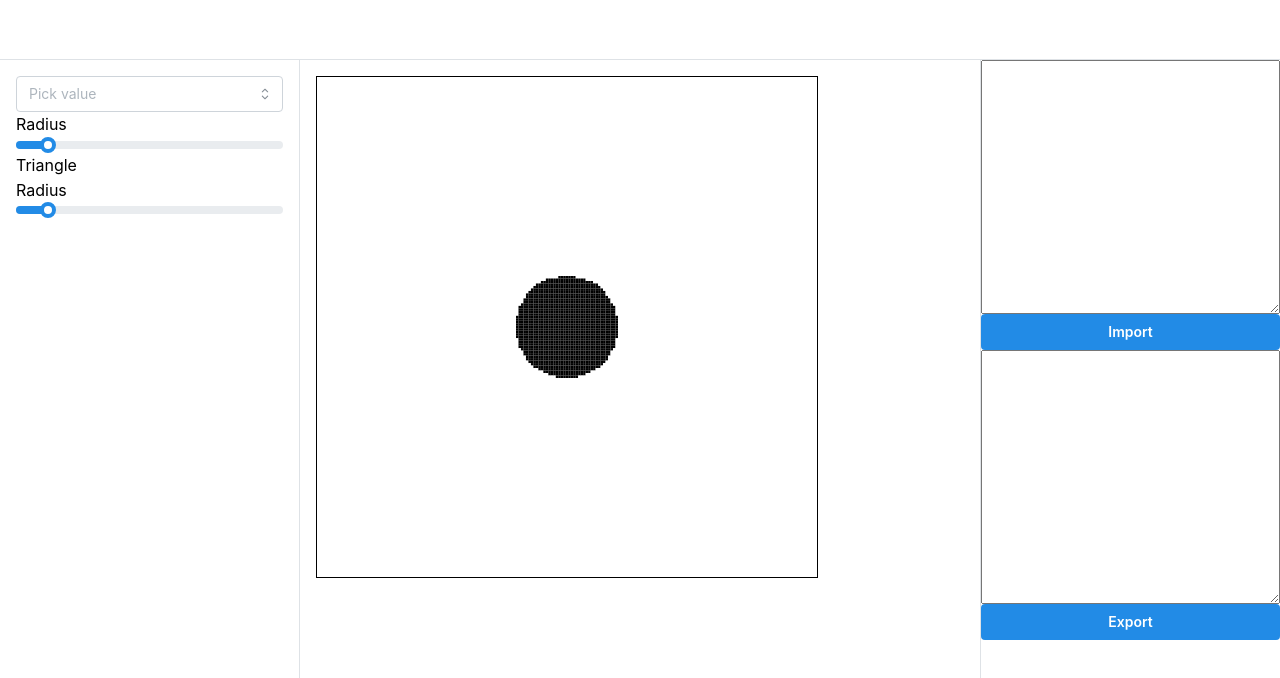
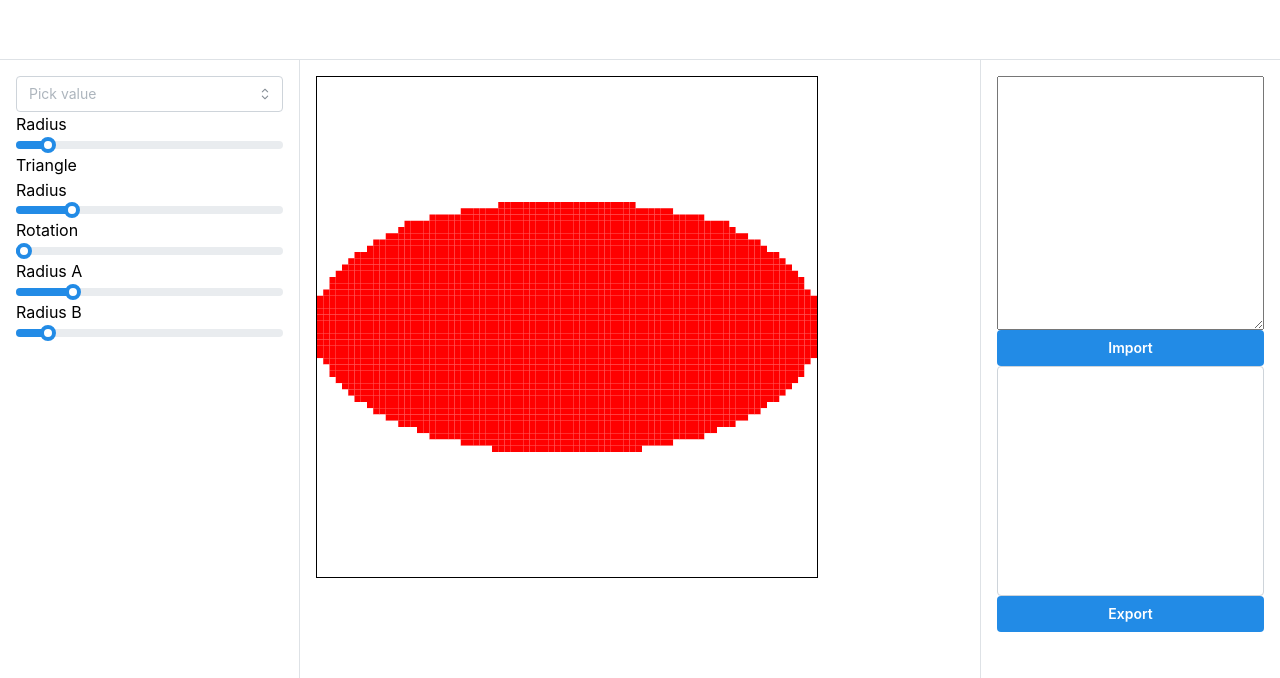
Before and after one commit to maikonas/factorio-svg-blueprints, a React (Vite) app: page / in a window 1280 px wide. Shown: the top 678 px of the page. Built offline with nearby package versions, Linux system fonts and the light colour scheme.

Commit message:
Ellipse shape added

```diff
--- a/src/App.tsx
+++ b/src/App.tsx
@@ -1,11 +1,14 @@
 import '@mantine/core/styles.css';
 import { AppShell, MantineProvider, Combobox, Input, InputBase, Button } from '@mantine/core';
-import { GlyphProvider } from '~GlyphProvider';
+import { GlyphProvider, useGlyph } from '~GlyphProvider';
 import { BlueprintCanvas } from '~BlueprintCanvas';
 import { Circle } from '~components/Circle';
 import { Triangle } from '~components/Triangle';
+import { Ellipse } from '~components/Ellipse';
+import { ExportBlueprint } from '~ExportBlueprint';
 
 const App = () => {
+  const {glyph, setGlyph} = useGlyph();
 
   const options = ['circle', 'triangle'].map((item) => (
     <Combobox.Option value={item} key={item}>
@@ -13,8 +16,7 @@ const App = () => {
     </Combobox.Option>
   ));
 
-  const exportData = () => {
-    console.log('exporting data');
+  const importData = () => {
   }
 
   return (
@@ -50,25 +52,17 @@ const App = () => {
                 <Combobox.Options>{options}</Combobox.Options>
               </Combobox.Dropdown>
             </Combobox>
-
             <Circle/>
             <Triangle/>
-            {/* <CircleProvider>
-              <CircleUI/>
-            </CircleProvider> */}
-            {/* <TriangleProvider>
-              <TriangleUI/>
-            </TriangleProvider> */}
-
+            <Ellipse/>
           </AppShell.Navbar>
           <AppShell.Main>
             <BlueprintCanvas/>
           </AppShell.Main>
-          <AppShell.Aside>
+          <AppShell.Aside p="md">
             <textarea rows={10}></textarea>
-            <Button>Import</Button>
-            <textarea rows={10}></textarea>
-            <Button onClick={exportData}>Export</Button>
+            <Button onClick={importData} >Import</Button>
+            <ExportBlueprint/>
           </AppShell.Aside>
         </AppShell>
       </GlyphProvider>
--- a/src/BlueprintCanvas.tsx
+++ b/src/BlueprintCanvas.tsx
@@ -22,14 +22,17 @@ const BlueprintCanvas = () => {
             if (fill == 0) {
                 ctx.fillStyle = 'white';
             } else {
-                ctx.fillStyle = 'black';
+                ctx.fillStyle = `rgb(${glyph.data[index+0]}, ${glyph.data[index+1]}, ${glyph.data[index+2]})`;
             }
             ctx.fillRect(
               (x - glyph.width/2)*ratio + ctx.canvas.width/2,
               (y - glyph.height/2)*ratio + ctx.canvas.height/2,
-              ratio, ratio);
+              ratio,
+              ratio
+            );
           }
         }
+        //ctx.putImageData(glyph, 0, 0);
       }
     }
   }, [glyph])
--- /dev/null
+++ b/src/ExportBlueprint.tsx
@@ -0,0 +1,26 @@
+import { Button, Textarea } from "@mantine/core";
+import { useRef } from "react";
+import { useGlyph } from "~GlyphProvider";
+import { exportBlueprint, generateBlueprintObject } from "~utils";
+
+const ExportBlueprint = () => {
+  const exportArea = useRef<HTMLTextAreaElement>(null);
+  const {glyph, setGlyph} = useGlyph();
+
+  const exportData = () => {
+    console.log(glyph);
+    if (glyph) {
+      const obj = generateBlueprintObject(glyph);
+      exportArea.current!.value = exportBlueprint(obj)
+    }
+  }
+
+  return (
+    <>
+      <Textarea ref={exportArea} rows={10}/>
+      <Button onClick={exportData}>Export</Button>
+    </>
+  );
+}
+
+export { ExportBlueprint }
--- a/src/components/Circle.tsx
+++ b/src/components/Circle.tsx
@@ -1,5 +1,5 @@
 import { Slider } from '@mantine/core';
-import { createContext, useState, useEffect } from 'react';
+import { useState, useEffect } from 'react';
 import { useGlyph } from '~GlyphProvider';
 import { drawCanvas } from '~utils';
 
@@ -22,11 +22,11 @@ const Circle = () => {
 
   useEffect(() => {
     const imageData = drawCanvas((ctx) => {
-      ctx.beginPath();
-      ctx.arc(ctx.canvas.width / 2, ctx.canvas.height / 2, settings.radius, 0, Math.PI * 2);
-      ctx.fillStyle = 'black';
+      ctx.strokeStyle = 'black';
+      ctx.arc(0, 0, settings.radius, 0, Math.PI * 2);
+      ctx.stroke();
       ctx.fill();
-    });
+    }, 2*settings.radius, 2*settings.radius);
     imageData && setGlyph(imageData);
   }, [settings]);
 
--- /dev/null
+++ b/src/components/Ellipse.tsx
@@ -0,0 +1,54 @@
+import { Slider } from '@mantine/core';
+import { useState, useEffect } from 'react';
+import { useGlyph } from '~GlyphProvider';
+import { drawCanvas } from '~utils';
+
+type EllipseSettings = {
+  radiusA: number;
+  radiusB: number;
+}
+
+const Ellipse = () => {
+  const [settings, setSettings] = useState<EllipseSettings>({ radiusA: 40, radiusB: 20 });
+  const { glyph, setGlyph } = useGlyph();
+  const [radiusValueA, setRadiusAValue] = useState<number>(settings.radiusA);
+  const [radiusValueB, setRadiusBValue] = useState<number>(settings.radiusB);
+
+  const commitRadiusA = (radiusA: number) => {
+    setSettings((prev) => ({ ...prev, radiusA }));
+  }
+
+  const commitRadiusB = (radiusB: number) => {
+    setSettings((prev) => ({ ...prev, radiusB }));
+  }
+
+  const radiusAChange = (radius: number) => {
+    setRadiusAValue(radius);
+  }
+
+  const radiusBChange = (radius: number) => {
+    setRadiusBValue(radius);
+  }
+
+  useEffect(() => {
+    let width = settings.radiusA > settings.radiusB ? settings.radiusA : settings.radiusB;
+
+    const imageData = drawCanvas((ctx) => {
+      ctx.ellipse(0, 0, settings.radiusA, settings.radiusB, 0, 0, Math.PI * 2);
+      ctx.strokeStyle = 'gray';
+      ctx.stroke
+      ctx.fill();
+    }, 2*width, 2*width);
+    imageData && setGlyph(imageData);
+  }, [settings]);
+
+  return (
+    <div>
+      Radius A
+      <Slider min={1} max={200} value={radiusValueA} onChangeEnd={commitRadiusA} onChange={radiusAChange}/>
+      Radius B
+      <Slider min={1} max={200} value={radiusValueB} onChangeEnd={commitRadiusB} onChange={radiusBChange}/>
+    </div>
+  );
+}
+export { Ellipse }
--- a/src/components/Triangle.tsx
+++ b/src/components/Triangle.tsx
@@ -1,52 +1,60 @@
 import { Slider } from '@mantine/core';
-import { createContext, useState, useContext, useMemo } from 'react';
+import { useState, useEffect } from 'react';
 import { useGlyph } from '~GlyphProvider';
+import { drawCanvas } from '~utils';
 
 type TriangleSettings = {
   radius: number;
+  rotation: number;
 }
 
 const Triangle = () => {
-  const [settings, setSettings] = useState<TriangleSettings>({ radius: 20 });
+  const [settings, setSettings] = useState<TriangleSettings>({ radius: 20, rotation: 0 });
+  const [rotationValue, setRotationValue] = useState<number>(settings.rotation);
+  const [radiusValue, setRadiusValue] = useState<number>(settings.radius);
   const { glyph, setGlyph } = useGlyph();
 
-  const handleRadiusChange = (radius: number) => {
+  const commitRadius = (radius: number) => {
     setSettings((prev) => ({ ...prev, radius }));
   }
 
   const updateRadius = (radius: number) => {
-    handleRadiusChange(radius);
+    setRadiusValue(radius);
   }
 
-  let contextValue = useMemo(() => {
-    const canvas = new OffscreenCanvas(settings.radius * 2, settings.radius * 2);
-    const ctx = canvas.getContext('2d');
-    if (ctx != null) {
-      ctx.imageSmoothingEnabled = false;
-      ctx.clearRect(0, 0, canvas.width, canvas.height);
+  const commitRotation = (rotation: number) => {
+    setSettings((prev) => ({ ...prev, rotation }));
+  }
+
+  const updateRotation = (rotation: number) => {
+    setRotationValue(rotation);
+  }
+
+  useEffect(() => {
+    const imageData = drawCanvas((ctx) => {
+      const r = settings.radius;
 
       ctx.beginPath();
-      ctx.moveTo(canvas.width / 2, 0);
-      ctx.lineTo(canvas.width, canvas.height);
-      ctx.lineTo(0, canvas.height);
+      ctx.rotate(settings.rotation*Math.PI/180);
+      ctx.moveTo(0, -r);
+      ctx.lineTo(-r*Math.sin(60*Math.PI/180), r*Math.cos(60*Math.PI/180));
+      ctx.lineTo( r*Math.sin(60*Math.PI/180), r*Math.cos(60*Math.PI/180));
       ctx.closePath();
+
       ctx.fillStyle = 'black';
       ctx.fill();
+    }, 2*settings.radius, 2*settings.radius);
 
-      setGlyph(ctx.getImageData(0, 0, canvas.width, canvas.height));
-    }
-
-    return {
-      settings,
-      updateRadius: handleRadiusChange,
-    }
+    imageData && setGlyph(imageData);
   }, [settings]);
 
   return (
     <div>
     <div>Triangle</div>
       Radius
-      <Slider min={1} max={200} value={settings.radius} onChangeEnd={updateRadius}/>
+      <Slider min={1} max={100} value={settings.radius} onChange={updateRadius} onChangeEnd={commitRadius}/>
+      Rotation
+      <Slider min={0} max={359} value={rotationValue} onChange={updateRotation} onChangeEnd={commitRotation}/>
     </div>
   );
 }
--- a/src/utils.tsx
+++ b/src/utils.tsx
@@ -1,11 +1,14 @@
 import { deflate, inflate } from 'pako';
 
-const drawCanvas = (callback: (ctx: OffscreenCanvasRenderingContext2D) => void) => {
-    const canvas = new OffscreenCanvas(201, 201);
+const drawCanvas = (callback: (ctx: OffscreenCanvasRenderingContext2D) => void, width?: number, height?: number) => {
+    const canvas = new OffscreenCanvas(width ?? 201, height ?? 201);
     const ctx = canvas.getContext('2d');
     if (ctx != null) {
       ctx.imageSmoothingEnabled = false;
       ctx.clearRect(0, 0, canvas.width, canvas.height);
+      ctx.translate(canvas.width/2, canvas.height/2);
+      ctx.fillStyle = 'red';
+      ctx.strokeStyle = 'red';
       callback(ctx);
       return ctx.getImageData(0, 0, canvas.width, canvas.height);
     }
@@ -25,4 +28,35 @@ const importBlueprint = (blueprintString: string): object => {
   return JSON.parse(out);
 }
 
-export { drawCanvas }
+const emptyBlueprint = {
+  "blueprint": {
+    "icons": [],
+    "entities": [],
+    "tiles": [],
+    "item": "blueprint",
+    "version": 562949954404356
+  }
+}
+
+interface AnyMap {
+  [key: string]: any;
+}
+
+const generateBlueprintObject = (glyph: ImageData, currentBlueprint?: AnyMap): AnyMap => {
+  let blueprintObject = currentBlueprint ? { ... currentBlueprint } : { ...emptyBlueprint };
+
+  const halfWidth = glyph.width / 2;
+  const halfHeight = glyph.height / 2;
+
+  for(let x=0; x<glyph.width; x++) {
+    for(let y=0; y<glyph.height; y++) {
+      let index = (x + y * glyph.width) * 4;
+      if (glyph.data[index+3] > 0) {
+        blueprintObject['blueprint']['tiles'].push({position: {x: x-halfWidth, y: y-halfHeight}, name: 'space-platform-foundation'});
+      }
+    }
+  }
+  return blueprintObject;
+}
+
+export { drawCanvas, importBlueprint, exportBlueprint, generateBlueprintObject }
```
